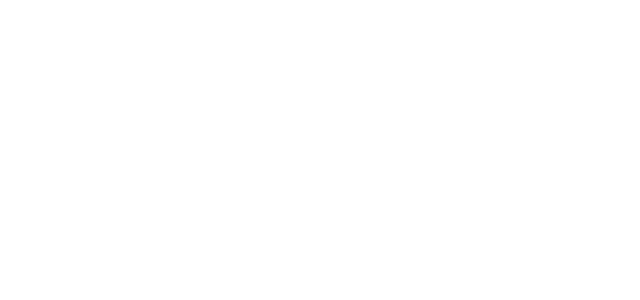
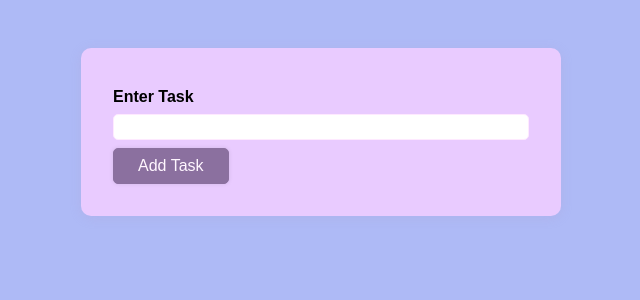
Before and after one commit to sreeyu/todo_app, a React (Create React App) app: page / in a window 1280 px wide. Shown: the top 300 px of the page, without its empty margins (319-959 px from the left). Built offline with nearby package versions, Linux system fonts and the light colour scheme.

Commit message:
Add an input form

```diff
--- a/src/App.css
+++ b/src/App.css
@@ -1,38 +1,9 @@
-.App {
-  text-align: center;
+#tasks{
+  background-color: #E9CBFF  ;
+  width: 30rem;
+  max-width: 90%;
+  margin: 3rem auto;
+  padding: 2rem;
+  box-shadow: 0 2px 12px rgba(177, 149, 198, 0.2);
+  border-radius: 10px;
 }
-
-.App-logo {
-  height: 40vmin;
-  pointer-events: none;
-}
-
-@media (prefers-reduced-motion: no-preference) {
-  .App-logo {
-    animation: App-logo-spin infinite 20s linear;
-  }
-}
-
-.App-header {
-  background-color: #282c34;
-  min-height: 100vh;
-  display: flex;
-  flex-direction: column;
-  align-items: center;
-  justify-content: center;
-  font-size: calc(10px + 2vmin);
-  color: white;
-}
-
-.App-link {
-  color: #61dafb;
-}
-
-@keyframes App-logo-spin {
-  from {
-    transform: rotate(0deg);
-  }
-  to {
-    transform: rotate(360deg);
-  }
-}
--- a/src/App.js
+++ b/src/App.js
@@ -1,9 +1,12 @@
 import './App.css';
+import TodoInput from './components/TodoInput/TaskInput';
 
 function App() {
   return (
     <div className="App">
-
+      <div id='tasks'>
+        <TodoInput />
+      </div>
     </div>
   );
 }
--- /dev/null
+++ b/src/components/TodoInput/TaskButton.css
@@ -0,0 +1,21 @@
+.btn{
+    font: inherit;
+    padding: 0.5rem 1.5rem;
+    border: 1px solid #8B709F;
+    color: #FFF6FF;
+    background-color: #8B709F;
+    border-radius: 5px;
+    box-shadow: 0 0 4px rgba(0, 0, 0, 0.10);
+    cursor: pointer;
+}
+
+.btn:focus{
+    outline: none;
+}
+
+.btn:hover,
+.btn:active{
+    background-color: #B99CCE;
+    border-color: #B99CCE;
+    box-shadow: 0 0 8px rgba(0, 0, 0, 0.10);
+}
--- /dev/null
+++ b/src/components/TodoInput/TaskButton.jsx
@@ -0,0 +1,10 @@
+import './TaskButton.css'
+
+function TaskButton(){
+
+    return(
+    <button className='btn'>Add Task</button>
+    );
+};
+
+export default TaskButton;
--- /dev/null
+++ b/src/components/TodoInput/TaskInput.css
@@ -0,0 +1,26 @@
+.form-input{
+    margin: 0.5rem 0;
+
+}
+
+.form-input label{
+    font-weight: bold;
+    display: block;
+    margin-bottom: 0.5rem;
+}
+
+.form-input input{
+    display: block;
+    width: 100%;
+    border: 1px solid #FEE9FF;
+    border-radius: 5px;
+    font: inherit;
+    line-height: 1.5rem;
+    padding: 0 0.25rem;
+}
+
+.form-input input:focus{
+    outline: none;
+    background-color: #FEE9FF;
+
+}
--- /dev/null
+++ b/src/components/TodoInput/TaskInput.jsx
@@ -0,0 +1,16 @@
+import './TaskInput.css'
+import TaskButton from './TaskButton';
+
+function TaskInput(){
+    return (
+        <form>
+            <div className="form-input">
+                <label >Enter Task</label>
+                <input type="text" />
+            </div>
+            <TaskButton type='submit' />
+        </form>
+    );
+}
+
+export default TaskInput;
--- a/src/index.css
+++ b/src/index.css
@@ -8,4 +8,5 @@
 
 body {
   margin: 0;
+  background-color: #AEBAF6  ;
 }
```
